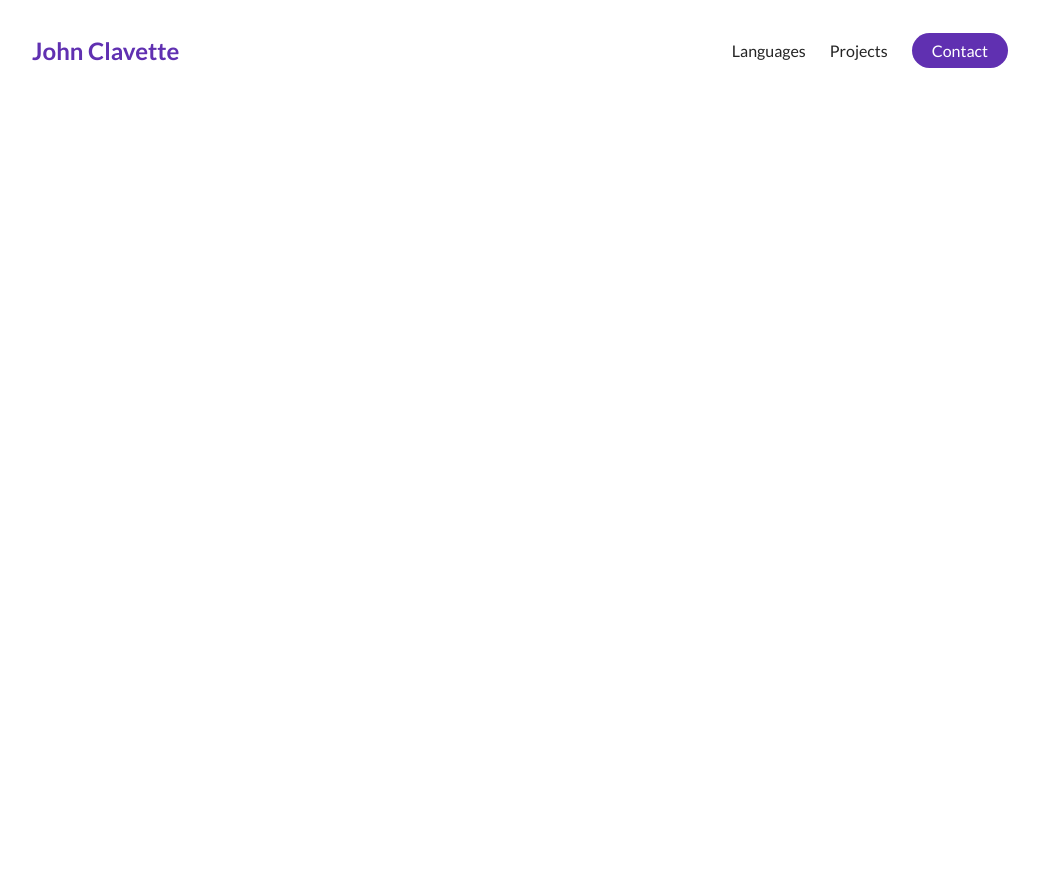
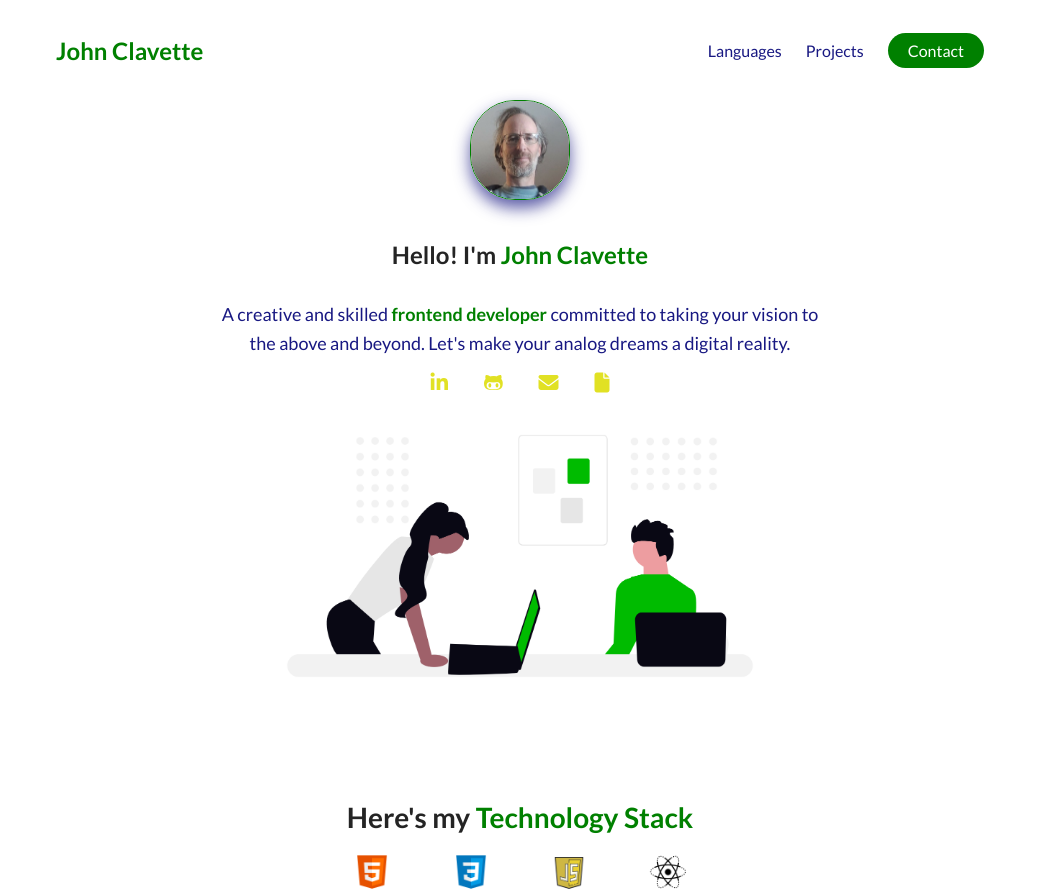
Before and after one commit to Boxyroom/My-First-Project, a plain HTML site: page index.html in a window 1280 px wide. Shown: the whole page, without its empty margins (120-1159 px from the left). Before the commit the page ends 800 px from the top, so only its background shows below. Drawn offline with Linux system fonts and the light colour scheme.

Commit message:
3rd revision

```diff
--- a/index.html
+++ b/index.html
@@ -5,34 +5,102 @@
     <meta name="viewport" content="width=device-width, initial-scale=1.0">
     <title>John Clavette</title>
     <link rel="stylesheet" href="styles.css">
+    <script src="https://kit.fontawesome.com/99b7462e89.js" crossorigin="anonymous"></script>
+</head>
 <body>
-    <section id="about-me"></section>
-    <nav>
+    <!--ABOUT ME SECTION INCLUDING NAV-->
+    <section id="about-me">
+
+        <!--NAV-->
+        <nav>
         <div class="personal__logo">John Clavette</div>
         <ul class="nav__link--list">
+            <!--LANGUAGES-->
             <li>
-                <a href"" class="
+                <a href="" class="
                 nav__link--anchor
                 link__hover-effect
-                link__hover-effect--black">Languages</a>
+                link__hover-effect--black">
+                Languages</a>
             </li>
+            <!--PROJECTS-->
              <li>
-                <a href"" class="
+                <a href="" class="
                 nav__link--anchor
                 link__hover-effect
-                link__hover-effect--black">Projects</a>
+                link__hover-effect--black">
+                Projects</a>
             </li>
+            <!--CONTACT-->
              <li>
-                <a href"" class="
+                <a href="" class="
                 nav__link--anchor
-                nav__link--anchor-primary">Contact</a>
+                nav__link--anchor-primary">
+                Contact</a>
             </li>
+        </ul>
+      </nav> <!--END NAV-->
 
-        </ul>
-    </nav>
+    <!--ABOUT ME CONTENT-->
+    <div class="flex flex-1">
+        <div class="about-me__info row">
 
+            <!--ABOUT ME INFO-->
+            <div class="about-me__info--container">
+                <!--MY PICTURE-->
+                <figure class="about-me__picture--mask">
+                    <img src="johnphoto.jpg" class="about-me__picture" alt="John Clavette">
+                </figure>
+                <!--TITLE HELLO!-->
+                <h1 class="about-me__info--title">
+                    Hello! I'm <span class="text--green">John Clavette</span>
+                </h1>
+                <!--DESCRIPTION PARAGRAPH-->
+                <p class="about-me__info--para">
+                    A creative and skilled <strong class="text--green">frontend developer</strong> committed to
+                    taking your vision to the above and beyond.   Let's make your
+                    analog dreams a digital reality.
+                </p>
+                <!--MY BUSINESS SOCIAL LINKS-->
+                <div class="about-me__links">
+                   <a href="" class="about-me__links">
+                    <i class="fa-brands fa-linkedin-in"></i>
+                   </a>
+                   <a href="" class="about-me__links">
+                    <i class="fa-brands fa-github-alt"></i>
+                   </a>
+                   <a href="" class="about-me__links">
+                    <i class="fa-solid fa-envelope"></i>
+                   </a>
+                   <a href="" class="about-me__links">
+                    <i class="fa-solid fa-file"></i>
+                   </a>
+                </div>
+            </div>
+            <!--LARGE TEAMWORK IMAGE-->
+              <figure class="about-me__img--container">
+                <img src="undraw_teamwork_zplp.png" alt="teamwork image">
+              </figure>
+        </div>
+    </div>
+    </section>
+    <section id="languages">
+        <div class="languages__container">
+            <div class="row">
+                <h2 class="languages__title">Here's my <span class="text--green">Technology Stack</span></h2>
+                    <div class="languages__list">
+                        <div class="languages">
+                            <figure class="languages__img--wrapper">
+                                <img src="icons8-html5-50.png" alt="html5 logo" class="languages__img">
+                                <img src="icons8-css-logo-50.png" alt="css logo" class="languages__img">
+                                <img src="icons8-javascript-50.png" alt="javascript logo" class="languages__img">
+                                <img src="icons8-react-50.png" alt="react logo" class="languages__img">
+                            </figure>
+                        </div>
 
+                    </div>
+            </div>
 
-</body>
-</head>
+        </div>
+    </section>
 </html>
--- a/styles.css
+++ b/styles.css
@@ -17,6 +17,18 @@ p{
 li{
     list-style-type:none;
 }
+.flex{
+    display:flex;
+}
+.flex-1{
+    flex:1;
+}
+.row{
+    width:100%;
+    max-width: 800px;
+    margin:0 auto;
+}
+
 /*NAVIGATION BAR*/
 
 nav{
@@ -27,6 +39,7 @@ nav{
     display:flex;
     justify-content:space-between;
     align-items:center;
+    padding:24px;
 }
 .nav__link--list{
     display:flex;
@@ -34,23 +47,106 @@ nav{
 }
 .nav__link--anchor{
     margin:0 12px;
-    color:#242424;
+    color:rgb(24, 24, 130);
     text-decoration:none;
 }
 .nav__link--anchor-primary{
     padding:8px 20px;
-    background-color: #6030b1;
+    background-color: green;
     border-radius:50px;
     color:white;
     cursor:pointer;
     transition:all 300ms ease;
 }
 .nav__link--anchor-primary:hover{
-    background-color:#5d3eff;
+    background-color:rgb(152, 181, 66);
 }
 .personal__logo{
     font-size: 24px;
-    color:#6030b1;
+    color:green;
     font-weight:700;
     margin:0 12px;
 }
+/* ABOUT ME*/
+
+#about-me{
+    height:100vh;
+    display:flex;
+    flex-direction:column;
+    overflow:hidden;
+
+}
+.about-me__info--container{
+    display:flex;
+    flex-direction:column;
+    align-items:center;
+    margin:0 auto;
+    max-width:600px;
+}
+.about-me__picture--mask{
+    width:100px;
+    height:100px;
+    border-radius:45%;
+    overflow:hidden;
+    border:solid 1px green;
+    box-shadow: 0 8px 16px rgba(24, 24, 130, 0.7);
+    margin-bottom:40px;
+
+}
+.about-me__picture{
+    width:100%;
+    height:100%;
+}}
+.about-me__info--title{
+    font-size: 32px;
+
+}
+.text--green{
+    color:green
+}
+.about-me__info--para{
+    max-width:800px;
+    text-align:center;
+    font-size:18px;
+    color:rgb(24, 24, 130);
+    line-height:1.6;
+    margin-top:30px;
+}
+.about-me__links{
+    font-size:20px;
+    color:rgb(225, 225, 36);
+    text-decoration:none;
+    padding:12px 16px;
+}
+.about-me__img--container {
+    display: flex;
+    justify-content: center;
+    align-items: center;
+    width: 800px;
+    height:300px;
+    margin:0 auto;
+}
+
+.about-me__img--container img {
+    width: 100%;
+    height: 100%;
+    object-fit: contain;
+}
+/*TECHNOLOGY STACK*/
+#languages{
+    display:flex;
+    justify-content:center;
+}
+.languages__title{
+    font-size:28px;
+    margin-bottom:16px;
+}
+.languages__img--wrapper{
+    display:flex;
+    justify-content:space-between;
+}
+.languages__img{
+    padding: 0 4px 0 4px;
+    width: 50px;
+    height: auto;
+}
```
Also changed, not shown: icons8-css-logo-50.png (added), icons8-html5-50.png (added), icons8-javascript-50.png (added), icons8-react-50.png (added), johnphoto.jpg (added), undraw_teamwork_zplp.png (added).
